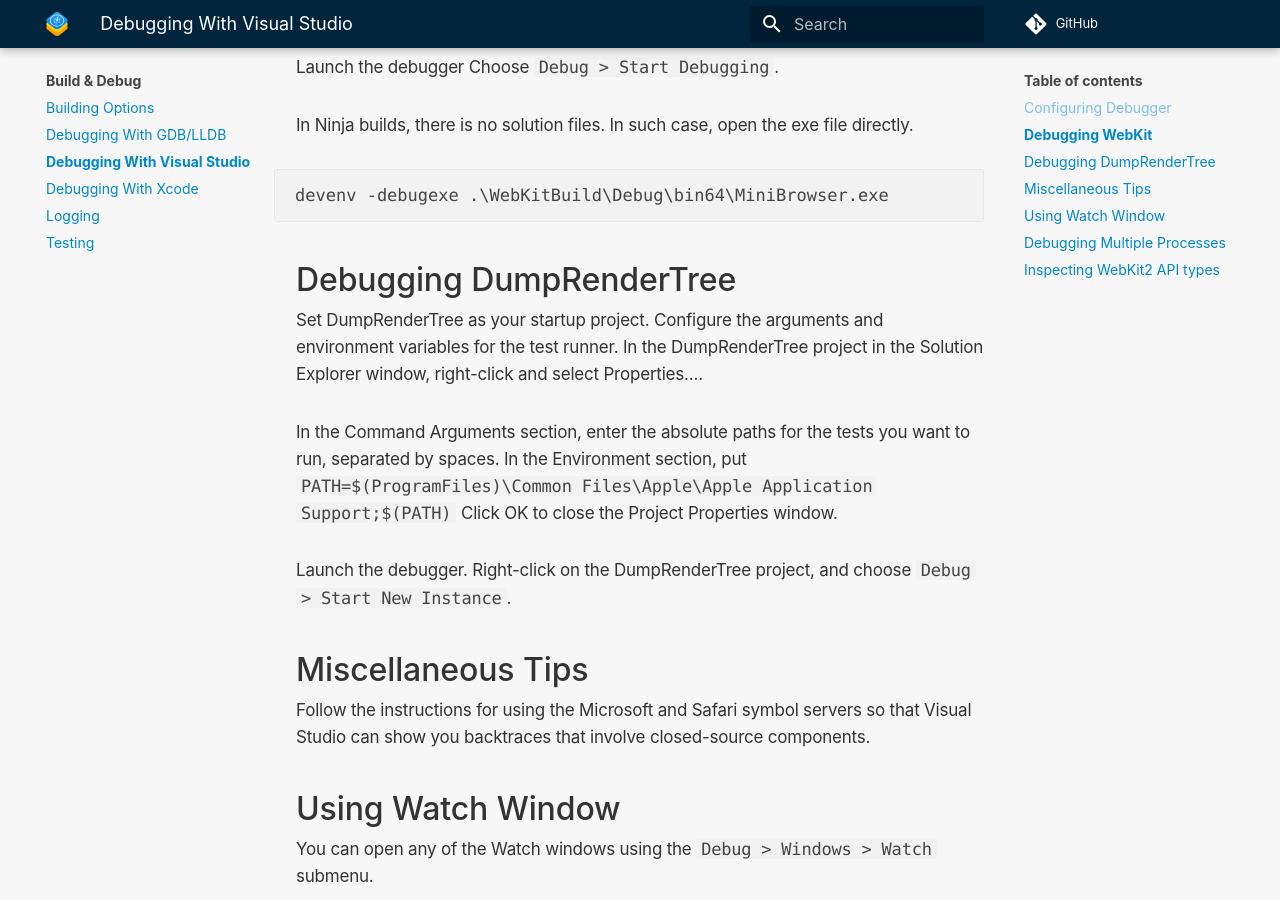
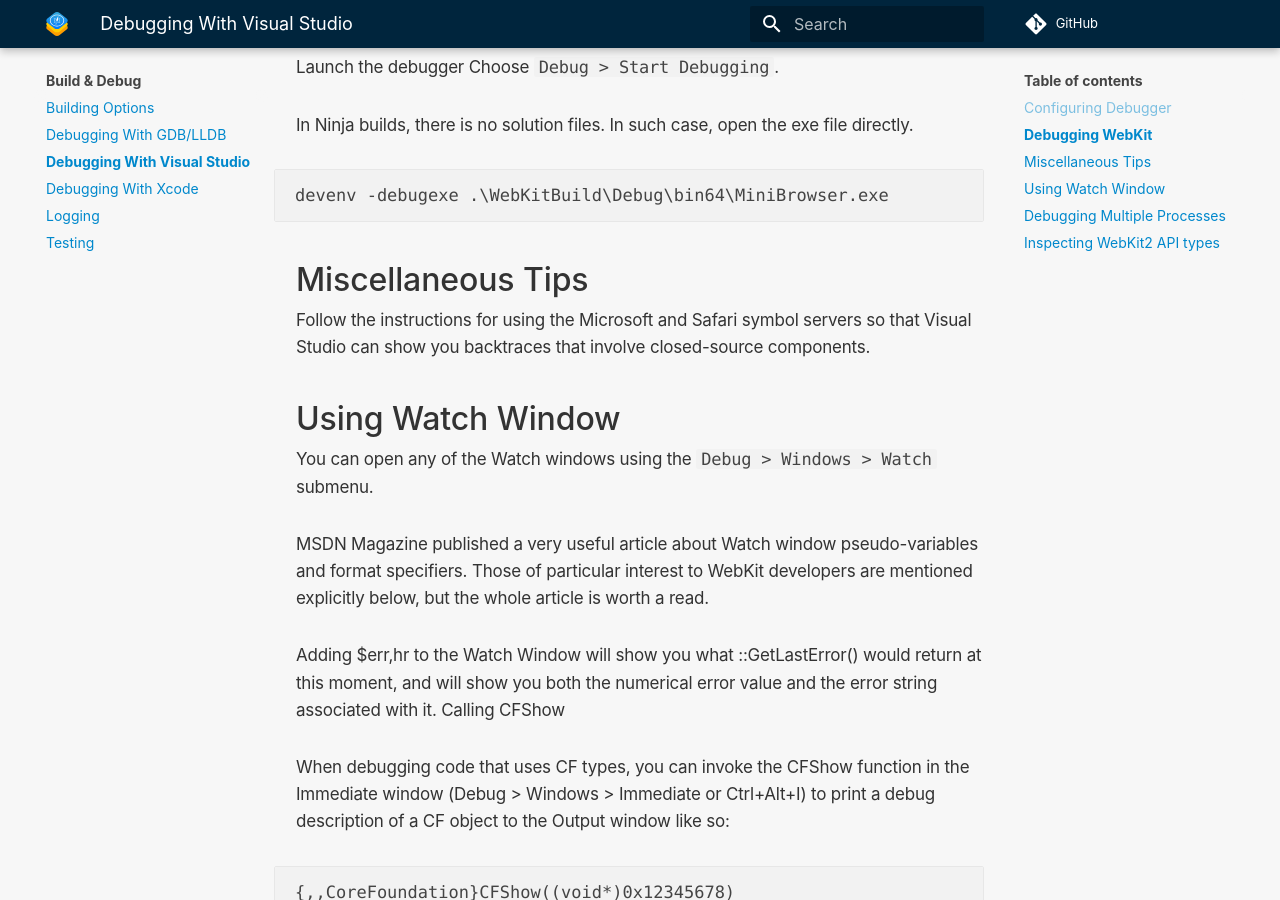
Before and after one commit to WebKit/Documentation, an MkDocs documentation site: the page built from docs/Build & Debug/DebuggingWithVS.md, in a window 1280 px wide and 900 px high, scrolled down 761 px. Built offline with MkDocs 1.6.1 and Material for MkDocs 9.7.7, drawn with Linux system fonts in a browser that asks for light colours; comment, search, counter and statistics services are not loaded.

Commit message:
remove: DumpRenderTree Debugging section because the support was removed on Windows by https://github.com/WebKit/WebKit/commit/a4c6f1d3590a00cc23ec34feccc9615af623c74a

````diff
--- a/docs/Build & Debug/DebuggingWithVS.md
+++ b/docs/Build & Debug/DebuggingWithVS.md
@@ -21,19 +21,6 @@ In Ninja builds, there is no solution files. In such case, open the exe file dir
 ```
 devenv -debugexe .\WebKitBuild\Debug\bin64\MiniBrowser.exe
 ```
-
-## Debugging DumpRenderTree
-
-Set DumpRenderTree as your startup project.
-Configure the arguments and environment variables for the test runner.
-In the DumpRenderTree project in the Solution Explorer window, right-click and select Properties....
-
-In the Command Arguments section, enter the absolute paths for the tests you want to run, separated by spaces.
-In the Environment section, put `PATH=$(ProgramFiles)\Common Files\Apple\Apple Application Support;$(PATH)`
-Click OK to close the Project Properties window.
-
-Launch the debugger.
-Right-click on the DumpRenderTree project, and choose `Debug > Start New Instance`.
 
 ## Miscellaneous Tips
 
````
